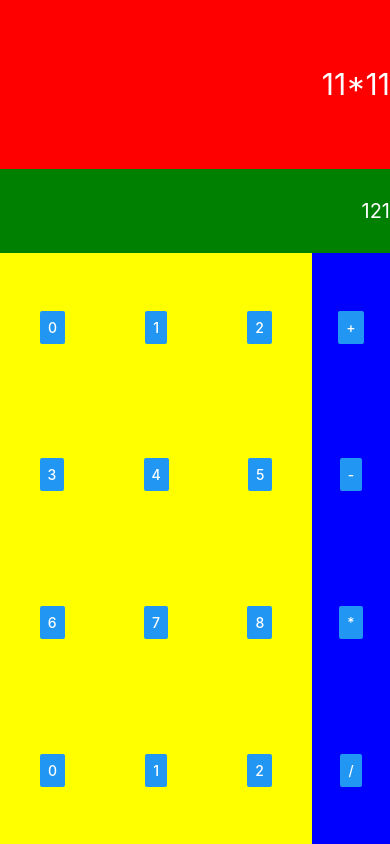
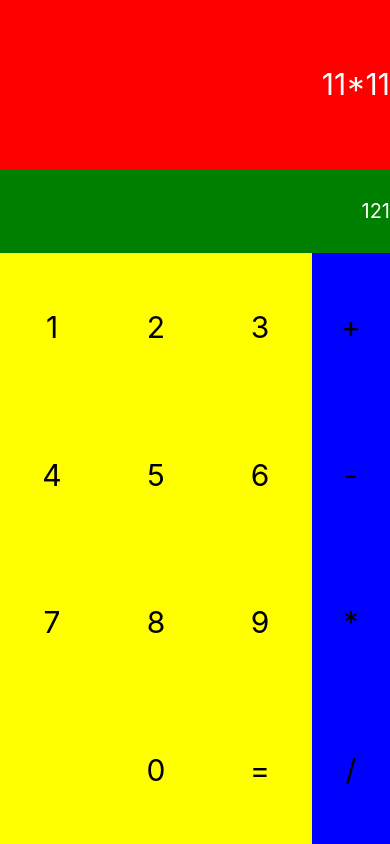
Before and after one commit to darrencavell/codedamn, a React Native app: screen / in a window 390 px wide. Built offline with nearby package versions, Linux system fonts and the light colour scheme.

Commit message:
DEV-7 calculator part3
calculator part3

```diff
--- a/App.js
+++ b/App.js
@@ -13,7 +13,8 @@
   Text,
   View,
   Button,
-  TextInput
+  TextInput,
+  TouchableOpacity
 } from 'react-native';
 
 export default class App extends Component {
@@ -22,6 +23,28 @@
     this.state = {}
   }
   render(){
+    let numpads = []
+    let nums = [[1,2,3], [4,5,6], [7,8,9], [' ', 0, '=']]
+    for(let i = 0; i < 4; i++){
+      let row = []
+      for(let j = 0; j < 3; j++){
+        row.push(
+          <TouchableOpacity style={styles.pad}>
+            <Text style={styles.padText}>{nums[i][j]}</Text>
+          </TouchableOpacity>
+        )
+      }
+      numpads.push(<View style={styles.row}>{row}</View>);
+    }
+    let oppads = []
+    let ops = ['+', '-', '*', '/']
+    for(let i = 0; i < 4; i++){
+      oppads.push(
+        <TouchableOpacity style={styles.pad}>
+          <Text style={styles.padText}>{ops[i]}</Text>
+        </TouchableOpacity>
+      )
+    }
     return <View style={styles.container}>
         <View style={styles.result}>
           <Text style={styles.resultText}>11*11</Text>
@@ -31,32 +54,10 @@
         </View>
         <View style={styles.buttons}>
           <View style={styles.numbers}>
-            <View style={styles.row}>
-              <Button title="0" style={styles.pad} />
-              <Button title="1" style={styles.pad}  />
-              <Button title="2" style={styles.pad}  />
-            </View>
-            <View style={styles.row}>
-              <Button title="3" />
-              <Button title="4" />
-              <Button title="5" />
-            </View>
-            <View style={styles.row}>
-              <Button title="6" />
-              <Button title="7" />
-              <Button title="8" />
-            </View>
-            <View style={styles.row}>
-              <Button title="0" />
-              <Button title="1" />
-              <Button title="2" />
-            </View>
+            {numpads}
           </View>
           <View style={styles.operations}>
-            <Button title="+" />
-            <Button title="-" />
-            <Button title="*" />
-            <Button title="/" />
+            {oppads}
           </View>
         </View>
       </View>;
@@ -102,7 +103,13 @@
     alignItems: "center"
   },
   pad: {
-    flex: 1
+    flex: 1,
+    justifyContent: "center",
+    alignItems: "center",
+    alignSelf: "stretch"
+  },
+  padText: {
+    fontSize: 30
   },
   operations: {
     flex: 1,
```
